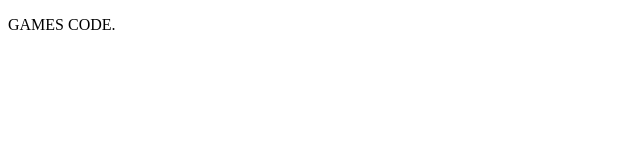
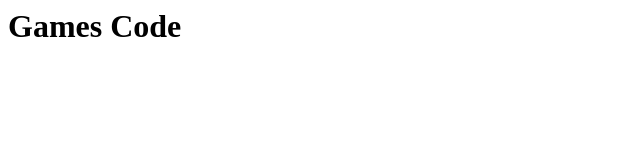
Before and after one commit to daybson/daybson.github.io, a plain HTML site: page index.html in a window 1280 px wide. Shown: the whole page, without its empty margins (0-640 px from the left). Drawn offline with Linux system fonts and the light colour scheme.

Commit message:
* teste design

```diff
--- /dev/null
+++ b/index.css
@@ -0,0 +1,25 @@
+@import url('https://fonts.googleapis.com/css?family=Prosto+One');
+html,
+body{
+	height:100;
+}
+
+body{
+	margin: 0;
+	display: flex;
+	justify-content: center;
+	align-items: center;
+	flex-direction: column;
+	background-color: #16a085;
+	color: #fff;
+}
+
+h1{
+	font-family'Prosto One', cursive;
+	font-size: 3rem;
+}
+
+p{
+	font-size: 2rem;
+	font-family: 'Arial', sans-serif;
+}
--- a/index.html
+++ b/index.html
@@ -1,9 +1,2 @@
-<!doctype html>
-<html>
-  <head>
-    <title>GAMES CODE</title>
-  </head>
-  <body>
-    <p>GAMES CODE.</p>
-  </body>
-</html>
+<h1>Games Code</h1>
+<p></p>
--- /dev/null
+++ b/index.js
@@ -0,0 +1,3 @@
+var $paragrahp = document.querySelector('p')
+
+$paragrahp.textContent = 'Olá Mundo!'
```
